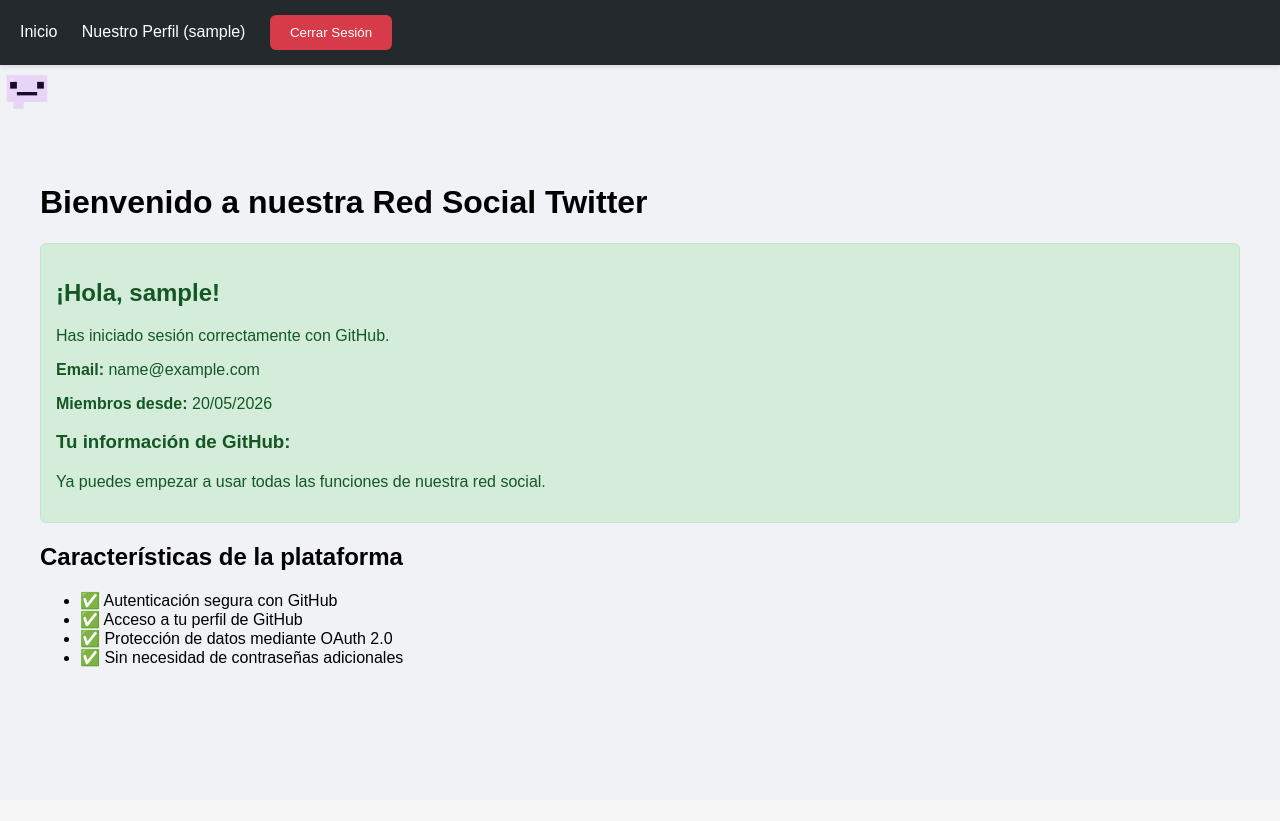
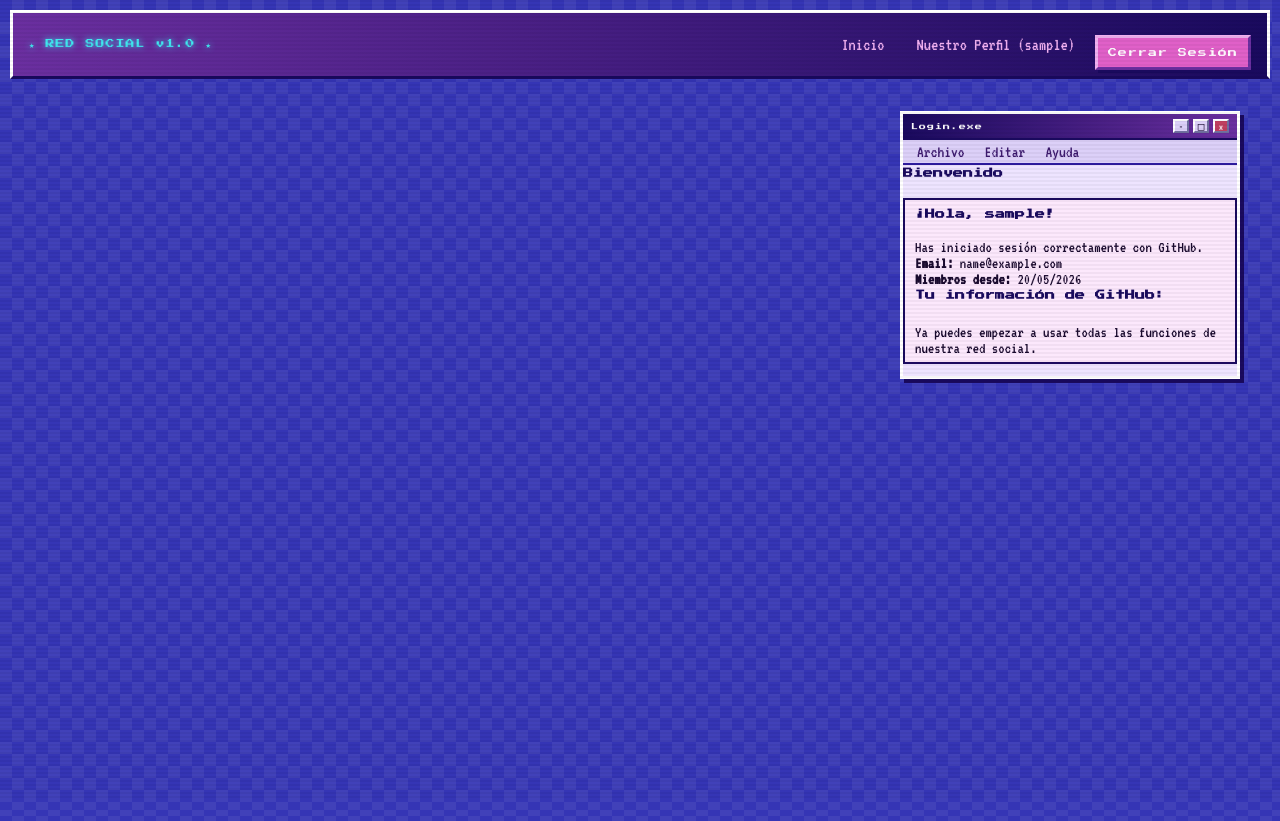
Before and after one commit to miliacoss0/Red-Social-Tipo-Twitter, a Django app: page / in a window 1280 px wide. Before the commit the page ends 667 px from the top, so only its background shows below. Run offline with Django 5.2, Linux system fonts and the light colour scheme; the visitor is signed in with stand-in values (Sample User, id 1).

Commit message:
style(base): agregar base.css y actualizar base.html

```diff
--- /dev/null
+++ b/static/base.css
@@ -0,0 +1,422 @@
+@import url('https://fonts.googleapis.com/css2?family=Press+Start+2P&family=VT323:wght@400&display=swap');
+
+:root {
+  --blue-dark:    #1a0a5e;
+  --blue-mid:     #2d1b9e;
+  --blue-bright:  #4040cc;
+  --blue-bg:      #3535b5;
+  --purple-deep:  #6b2fa0;
+  --purple-mid:   #9b5aca;
+  --pink-hot:     #e060c8;
+  --pink-mid:     #d080d0;
+  --pink-light:   #f0b0f0;
+  --pink-pale:    #fce8fc;
+  --cyan-accent:  #40e8f0;
+  --white:        #ffffff;
+  --off-white:    #f0e8ff;
+  --window-bg:    #dcd0f8;
+  --window-body:  #eee4ff;
+  --text-dark:    #1a0a2e;
+  --text-mid:     #3d1a6e;
+  --checkerboard: rgba(255,255,255,0.06);
+
+  --border-outer: 3px solid var(--white);
+  --border-win:   3px solid var(--blue-dark);
+  --border-inner: 2px solid var(--blue-mid);
+  --pixel-shadow: 4px 4px 0px var(--blue-dark);
+  --btn-shadow:   3px 3px 0px var(--blue-dark);
+}
+
+/*base*/
+*, *::before, *::after { box-sizing: border-box; margin: 0; padding: 0; }
+
+html, body {
+  height: 100%;
+  font-family: 'VT323', monospace;
+  font-size: 18px;
+  background-color: var(--blue-bg);
+  background-image:
+    linear-gradient(45deg, var(--checkerboard) 25%, transparent 25%),
+    linear-gradient(-45deg, var(--checkerboard) 25%, transparent 25%),
+    linear-gradient(45deg, transparent 75%, var(--checkerboard) 75%),
+    linear-gradient(-45deg, transparent 75%, var(--checkerboard) 75%);
+  background-size: 24px 24px;
+  background-position: 0 0, 0 12px, 12px -12px, -12px 0px;
+  color: var(--text-dark);
+  min-height: 100vh;
+}
+
+/*barra nav*/
+nav {
+  display: flex;
+  align-items: center;
+  gap: 8px;
+  padding: 6px 16px;
+  background: linear-gradient(to right, var(--purple-deep), var(--blue-dark));
+  border-bottom: 3px solid var(--blue-dark);
+  border-top: var(--border-outer);
+  border-left: var(--border-outer);
+  border-right: var(--border-outer);
+  margin: 10px 10px 0;
+  image-rendering: pixelated;
+}
+
+nav::before {
+  content: '★ RED SOCIAL v1.0 ★';
+  font-family: 'Press Start 2P', monospace;
+  font-size: 9px;
+  color: var(--cyan-accent);
+  text-shadow: 0 0 6px var(--cyan-accent);
+  margin-right: auto;
+  letter-spacing: 1px;
+}
+
+nav a {
+  font-family: 'VT323', monospace;
+  font-size: 18px;
+  color: var(--pink-light);
+  text-decoration: none;
+  padding: 2px 10px;
+  border: 2px solid transparent;
+  transition: none;
+}
+
+nav a:hover {
+  color: var(--cyan-accent);
+  border: 2px solid var(--cyan-accent);
+  background: rgba(64,232,240,0.12);
+}
+
+/*nav boton*/
+nav form { display: inline; }
+
+.btn {
+  font-family: 'VT323', monospace;
+  font-size: 18px;
+  padding: 3px 14px;
+  background: var(--pink-hot);
+  color: var(--white);
+  border: none;
+  outline: none;
+  cursor: pointer;
+  border-top: 2px solid var(--pink-light);
+  border-left: 2px solid var(--pink-light);
+  border-bottom: 2px solid var(--purple-deep);
+  border-right: 2px solid var(--purple-deep);
+  text-decoration: none;
+  display: inline-block;
+  box-shadow: var(--btn-shadow);
+  transition: none;
+}
+
+.btn:hover {
+  background: var(--pink-mid);
+  filter: brightness(1.1);
+}
+
+.btn:active,
+.btn-danger:active {
+  border-top: 2px solid var(--purple-deep);
+  border-left: 2px solid var(--purple-deep);
+  border-bottom: 2px solid var(--pink-light);
+  border-right: 2px solid var(--pink-light);
+  box-shadow: 1px 1px 0px var(--blue-dark);
+  transform: translate(2px, 2px);
+}
+
+.btn-danger {
+  font-family: 'VT323', monospace;
+  font-size: 18px;
+  padding: 3px 14px;
+  background: #c04060;
+  color: var(--white);
+  border: none;
+  outline: none;
+  cursor: pointer;
+  border-top: 2px solid #f07090;
+  border-left: 2px solid #f07090;
+  border-bottom: 2px solid #601020;
+  border-right: 2px solid #601020;
+  box-shadow: var(--btn-shadow);
+}
+
+.btn-danger:hover { background: #d05070; }
+
+/*main layout*/
+.main-content {
+  display: flex;
+  align-items: flex-start;
+  justify-content: flex-end;
+  gap: 32px;
+  padding: 32px 40px;
+  min-height: calc(100vh - 58px);
+}
+
+/*login*/
+.login-box {
+  width: 340px;
+  flex-shrink: 0;
+  background: var(--window-body);
+  border: 3px solid var(--white);
+  box-shadow: var(--pixel-shadow);
+}
+
+/* Barra de título */
+.win-titlebar {
+  display: flex;
+  align-items: center;
+  justify-content: space-between;
+  background: linear-gradient(to right, var(--blue-dark), var(--purple-deep));
+  padding: 5px 8px;
+  border-bottom: 2px solid var(--blue-dark);
+}
+
+.win-title {
+  font-family: 'Press Start 2P', monospace;
+  font-size: 7px;
+  color: var(--white);
+  letter-spacing: 1px;
+}
+
+.win-controls {
+  display: flex;
+  gap: 4px;
+}
+
+.win-btn {
+  width: 16px;
+  height: 14px;
+  font-family: 'VT323', monospace;
+  font-size: 11px;
+  line-height: 1;
+  color: var(--text-dark);
+  background: var(--window-bg);
+  border-top: 2px solid var(--white);
+  border-left: 2px solid var(--white);
+  border-bottom: 2px solid #7070a0;
+  border-right: 2px solid #7070a0;
+  cursor: pointer;
+  display: flex;
+  align-items: center;
+  justify-content: center;
+  padding: 0;
+  outline: none;
+}
+
+.win-btn:active {
+  border-top: 2px solid #7070a0;
+  border-left: 2px solid #7070a0;
+  border-bottom: 2px solid var(--white);
+  border-right: 2px solid var(--white);
+}
+
+.win-btn-close {
+  background: #c04060;
+  color: var(--white);
+}
+
+/* Barra de menú */
+.win-menubar {
+  display: flex;
+  gap: 0;
+  background: var(--window-bg);
+  border-bottom: 2px solid var(--blue-mid);
+  padding: 2px 4px;
+}
+
+.win-menu-item {
+  font-family: 'VT323', monospace;
+  font-size: 17px;
+  color: var(--text-mid);
+  padding: 1px 10px;
+  cursor: pointer;
+  user-select: none;
+}
+
+.win-menu-item:hover {
+  background: var(--blue-dark);
+  color: var(--white);
+}
+
+/* Cuerpo de la ventana */
+.win-body {
+  padding: 20px 22px 24px;
+  background: var(--window-body);
+}
+
+/*alertas*/
+.alert {
+  font-family: 'VT323', monospace;
+  font-size: 16px;
+  padding: 6px 10px;
+  margin-bottom: 12px;
+  border: 2px solid var(--blue-dark);
+  background: var(--pink-pale);
+  color: var(--text-dark);
+}
+
+/*forms dentro del login*/
+h1, h2, h3 {
+  font-family: 'Press Start 2P', monospace;
+  font-size: 10px;
+  color: var(--blue-dark);
+  margin-bottom: 16px;
+  line-height: 1.7;
+}
+
+label {
+  display: block;
+  font-family: 'VT323', monospace;
+  font-size: 18px;
+  color: var(--text-mid);
+  margin-bottom: 2px;
+  margin-top: 10px;
+}
+
+input[type="text"],
+input[type="email"],
+input[type="password"] {
+  width: 100%;
+  font-family: 'VT323', monospace;
+  font-size: 18px;
+  color: var(--text-dark);
+  background: var(--white);
+  padding: 4px 8px;
+  border-top: 2px solid #9090b8;
+  border-left: 2px solid #9090b8;
+  border-bottom: 2px solid var(--white);
+  border-right: 2px solid var(--white);
+  outline: none;
+  margin-bottom: 4px;
+}
+
+input[type="text"]:focus,
+input[type="email"]:focus,
+input[type="password"]:focus {
+  border-top: 2px solid var(--blue-dark);
+  border-left: 2px solid var(--blue-dark);
+  background: #fffcff;
+}
+
+/* Submit / primary action button */
+input[type="submit"],
+button[type="submit"] {
+  margin-top: 16px;
+  width: 100%;
+  font-family: 'Press Start 2P', monospace;
+  font-size: 9px;
+  padding: 10px;
+  background: var(--pink-hot);
+  color: var(--white);
+  cursor: pointer;
+  border-top: 3px solid var(--pink-light);
+  border-left: 3px solid var(--pink-light);
+  border-bottom: 3px solid var(--purple-deep);
+  border-right: 3px solid var(--purple-deep);
+  box-shadow: var(--btn-shadow);
+  letter-spacing: 1px;
+  transition: none;
+}
+
+input[type="submit"]:hover,
+button[type="submit"]:hover {
+  background: var(--cyan-accent);
+  color: var(--text-dark);
+  border-top-color: #a0ffff;
+  border-left-color: #a0ffff;
+  border-bottom-color: #00a0a8;
+  border-right-color: #00a0a8;
+}
+
+input[type="submit"]:active,
+button[type="submit"]:active {
+  border-top: 3px solid var(--purple-deep);
+  border-left: 3px solid var(--purple-deep);
+  border-bottom: 3px solid var(--pink-light);
+  border-right: 3px solid var(--pink-light);
+  box-shadow: 1px 1px 0px var(--blue-dark);
+  transform: translate(2px, 2px);
+}
+
+/* Secondary links / social login */
+.login-box a {
+  color: var(--purple-deep);
+  text-decoration: none;
+  font-family: 'VT323', monospace;
+  font-size: 17px;
+  border-bottom: 1px dotted var(--purple-mid);
+}
+
+.login-box a:hover {
+  color: var(--pink-hot);
+  border-bottom-color: var(--pink-hot);
+}
+
+/* Social auth button (GitHub etc.) */
+.btn-social {
+  display: flex;
+  align-items: center;
+  justify-content: center;
+  gap: 8px;
+  width: 100%;
+  margin-top: 10px;
+  font-family: 'Press Start 2P', monospace;
+  font-size: 7px;
+  padding: 10px;
+  background: #1a1a2e;
+  color: var(--cyan-accent);
+  cursor: pointer;
+  text-decoration: none;
+  border-top: 3px solid #4040a0;
+  border-left: 3px solid #4040a0;
+  border-bottom: 3px solid #000010;
+  border-right: 3px solid #000010;
+  box-shadow: var(--btn-shadow);
+  letter-spacing: 1px;
+}
+
+.btn-social:hover {
+  background: #2a2a4e;
+  color: var(--white);
+  border-bottom-color: var(--purple-mid) !important;
+}
+
+.divider {
+  display: flex;
+  align-items: center;
+  gap: 8px;
+  margin: 14px 0 4px;
+  color: var(--text-mid);
+  font-size: 15px;
+}
+
+.divider::before,
+.divider::after {
+  content: '';
+  flex: 1;
+  border-bottom: 2px dashed var(--blue-mid);
+}
+body::after {
+  content: '';
+  position: fixed;
+  inset: 0;
+  background: repeating-linear-gradient(
+    0deg,
+    transparent,
+    transparent 2px,
+    rgba(0,0,10,0.04) 2px,
+    rgba(0,0,10,0.04) 4px
+  );
+  pointer-events: none;
+  z-index: 9999;
+}
+/*responsivo*/
+@media (max-width: 640px) {
+  .main-content {
+    flex-direction: column;
+    align-items: center;
+    padding: 20px 16px;
+  }
+  .login-box { width: 100%; }
+
+}
--- a/templates/base.html
+++ b/templates/base.html
@@ -1,70 +1,12 @@
+{% load static %}
 <!DOCTYPE html>
 <html lang="es">
 <head>
     <meta charset="UTF-8">
     <meta name="viewport" content="width=device-width, initial-scale=1.0">
-    <title>{% block titulo %}Red Social Twitter - Nuestro Login con GitHub{% endblock %}</title>
-    <style>
-        body {
-            font-family: Arial, sans-serif;
-            margin: 0;
-            padding: 0;
-            background-color: #f0f2f5;
-        }
-        nav {
-            background-color: #24292e;
-            padding: 15px 20px;
-            color: white;
-            box-shadow: 0 2px 4px rgba(0,0,0,0.1);
-        }
-        nav a {
-            color: white;
-            text-decoration: none;
-            margin-right: 20px;
-        }
-        nav a:hover {
-            text-decoration: underline;
-        }
-        .container {
-            max-width: 1200px;
-            margin: 20px auto;
-            padding: 20px;
-        }
-        .btn {
-            background-color: #2ea44f;
-            color: white;
-            padding: 10px 20px;
-            border: none;
-            border-radius: 6px;
-            cursor: pointer;
-            text-decoration: none;
-            display: inline-block;
-        }
-        .btn:hover {
-            background-color: #2c974b;
-        }
-        .btn-danger {
-            background-color: #d73a49;
-        }
-        .btn-danger:hover {
-            background-color: #cb2431;
-        }
-        .alert {
-            padding: 15px;
-            border-radius: 6px;
-            margin-bottom: 20px;
-        }
-        .alert-success {
-            background-color: #d4edda;
-            border: 1px solid #c3e6cb;
-            color: #155724;
-        }
-        .alert-info {
-            background-color: #d1ecf1;
-            border: 1px solid #bee5eb;
-            color: #0c5460;
-        }
-    </style>
+    <title>{% block titulo %}Bienvenido{% endblock %}</title>
+    <link rel="stylesheet" href="{% static 'base.css' %}">
+    <link href="https://fonts.googleapis.com/css2?family=Press+Start+2P&family=VT323&display=swap" rel="stylesheet">
 
 </head>
 <body>
@@ -80,28 +22,23 @@
             <a href="{% url 'account_login' %}" class="btn">Iniciar Sesión</a>
         {% endif %}
     </nav>
-    <div class="chat-bubble">
-    <svg width="54" height="54" viewBox="0 0 16 16"
-        xmlns="http://www.w3.org/2000/svg"
-        style="animation: float 2.5s steps(6) infinite; image-rendering: pixelated;">
-
-        <!-- bubble -->
-        <rect x="2" y="3" width="12" height="8" fill="#e8d5f5"/>
-        <rect x="4" y="11" width="3" height="2" fill="#e8d5f5"/>
-
-        <!-- border/shadow -->
-        <rect x="3" y="5" width="2" height="2" fill="#1a0a2e"/>
-        <rect x="11" y="5" width="2" height="2" fill="#1a0a2e"/>
-
-        <!-- smile -->
-        <rect x="5" y="8" width="6" height="1" fill="#1a0a2e"/>
-
-        <!-- shine -->
-        <rect x="3" y="4" width="1" height="1" fill="#ffffff55"/>
-    </svg>
+    <div class="main-content">
+        <div class="login-box">
+            <div class="win-titlebar">
+                <span class="win-title">
+                    Login.exe
+                </span>
+                <div class="win-controls">
+                    <button class="win-btn">-</button>
+                    <button class="win-btn">□</button>
+                    <button class="win-btn win-btn-close">x</button>
                 </div>
-
-  <div class="login-box">
+            </div>
+            <div class="win-menubar">
+                <span class="win-menu-item">Archivo</span>
+                <span class="win-menu-item">Editar</span>
+                <span class="win-menu-item">Ayuda</span>
+            </div>
             <div class="container">
                 {% if messages %}
                     {% for message in messages %}
@@ -112,5 +49,7 @@
                 {% block contenido %}
                 {% endblock %}
             </div>
+        </div>
+    </div>
 </body>
 </html>
--- a/templates/home.html
+++ b/templates/home.html
@@ -3,7 +3,7 @@
 {% block titulo %}Inicio - Red Social Twitter{% endblock %}
 
 {% block contenido %}
-<h1>Bienvenido a nuestra Red Social Twitter</h1>
+<h1>Bienvenido</h1>
 
 {% if user.is_authenticated %}
     <div class="alert alert-success">
@@ -33,12 +33,12 @@
         <a href="{% url 'account_login' %}" class="btn" style="margin-top: 10px;">Iniciar Sesión con GitHub →</a>
     </div>
 {% endif %}
-
+<!--
 <h2>Características de la plataforma</h2>
 <ul>
     <li>✅ Autenticación segura con GitHub</li>
     <li>✅ Acceso a tu perfil de GitHub</li>
     <li>✅ Protección de datos mediante OAuth 2.0</li>
     <li>✅ Sin necesidad de contraseñas adicionales</li>
-</ul>
+</ul>-->
 {% endblock %}
```
Lines whose indentation alone changed are shown as unchanged.
